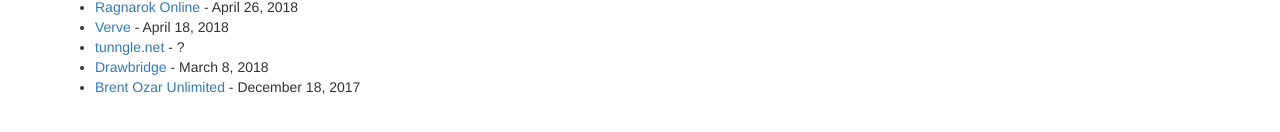
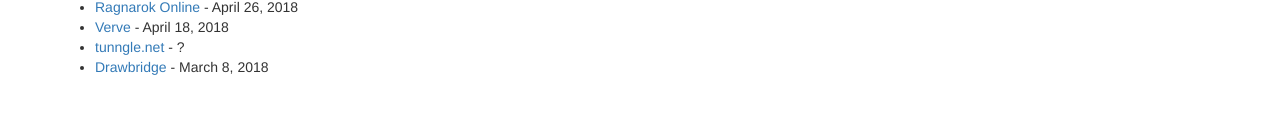
Before and after one commit to gdprcasualties/gdprcasualties.github.io, a plain HTML site: page index.html in a window 1280 px wide. Shown: the part 304-436 px from the top of the page. Drawn offline with nearby package versions, Linux system fonts and the light colour scheme.

Commit message:
Removing BrentOzar.com

```diff
--- a/index.html
+++ b/index.html
@@ -49,7 +49,6 @@
                         <li><a href="http://archive.is/oBhkF">Verve</a> - April 18, 2018</li>
                         <li><a href="http://archive.is/gfZe7">tunngle.net</a> - ?</li>
                         <li><a href="http://archive.is/I9Mub">Drawbridge</a> - March 8, 2018</li>
-                        <li><a href="https://www.brentozar.com/archive/2017/12/gdpr-stopped-selling-stuff-europe/">Brent Ozar Unlimited</a> - December 18, 2017</li>
                     </ul>
                 </p>
             </div>
```
